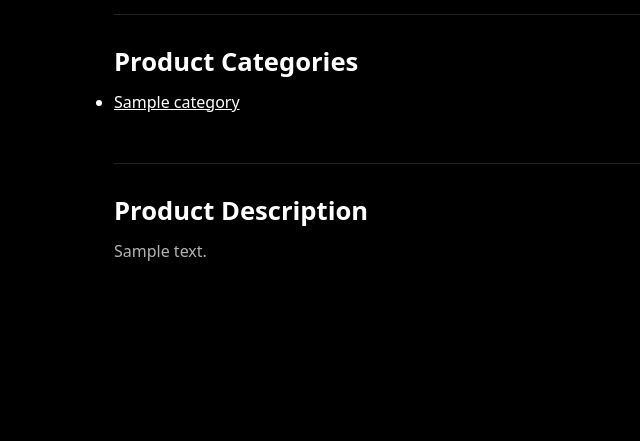
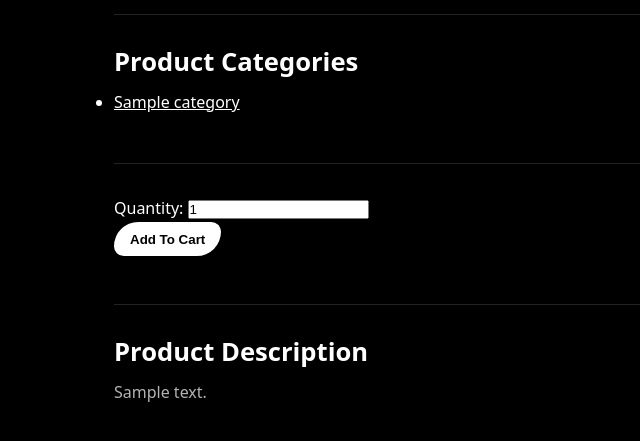
Before and after one commit to HMBijlard/klub, a Django app: template core/templates/core/product/detail.html in a window 1280 px wide. Shown: the part 283-724 px from the top of the page, without its empty margins (0-640 px from the left). Run offline with Django 5.2, Linux system fonts and the light colour scheme; the template is opened without the code that fills it: values that come from a table or form of the project are taken from there, others are empty; tables that the repository leaves empty hold one stand-in row (values such as "Sample post"); data that the repository does not hold is empty; parts of the project's set-up code (start-up, migrations or seed data) failed here and were passed over.

Commit message:
chore: added cart

```diff
--- a/core/forms.py
+++ b/core/forms.py
@@ -78,3 +78,7 @@ class SellerProfileForm(forms.ModelForm):
                 "default_lat": 52.5
             })
         }
+
+class CartAddForm(forms.Form):
+    product_id = forms.IntegerField(widget=forms.HiddenInput)
+    quantity = forms.IntegerField(min_value=1, initial=1)
--- a/core/templates/core/product/detail.html
+++ b/core/templates/core/product/detail.html
@@ -56,6 +56,13 @@
         </ul>
     </div>
     <div class='product-section'>
+        <form method="post" action="{% url 'core:cart-add' %}">
+        {% csrf_token %}
+        {{add_to_cart_form}}
+        <button type="submit">Add To Cart</button>
+        </form>
+    </div>
+    <div class='product-section'>
         <h2>Product Description</h2>
         <p>
             {{ product.description }}
--- a/core/urls.py
+++ b/core/urls.py
@@ -17,5 +17,6 @@ urlpatterns = [
     path("wishlist/", views.WishlistView.as_view(), name="wishlist-index"),
     path("wishlist/add/<int:product_id>", views.WishlistToggleView.as_view(), name="wishlist-toggle"),
     path("profile/<int:pk>", views.SellerProfileView.as_view(), name="profile"),
-    path("profile/edit/", views.SellerProfileUpdateView.as_view(), name="profile-edit")
+    path("profile/edit/", views.SellerProfileUpdateView.as_view(), name="profile-edit"),
+    path("cart/add/", views.CartAdd.as_view(), name="cart-add"),
 ]
--- a/core/views/__init__.py
+++ b/core/views/__init__.py
@@ -1,5 +1,6 @@
 from .auth import *
 from .category import *
+from .cart import *
 from .home import *
 from .product import *
 from .profile import *
```
Also changed, not shown: core/views/product.py (+8 -1 lines).
